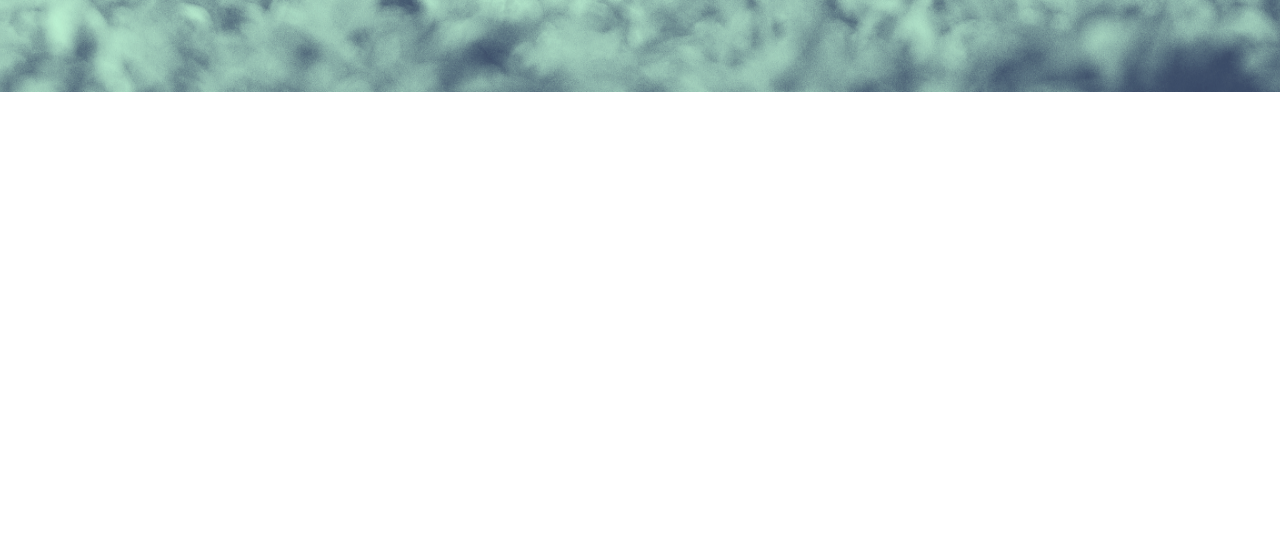
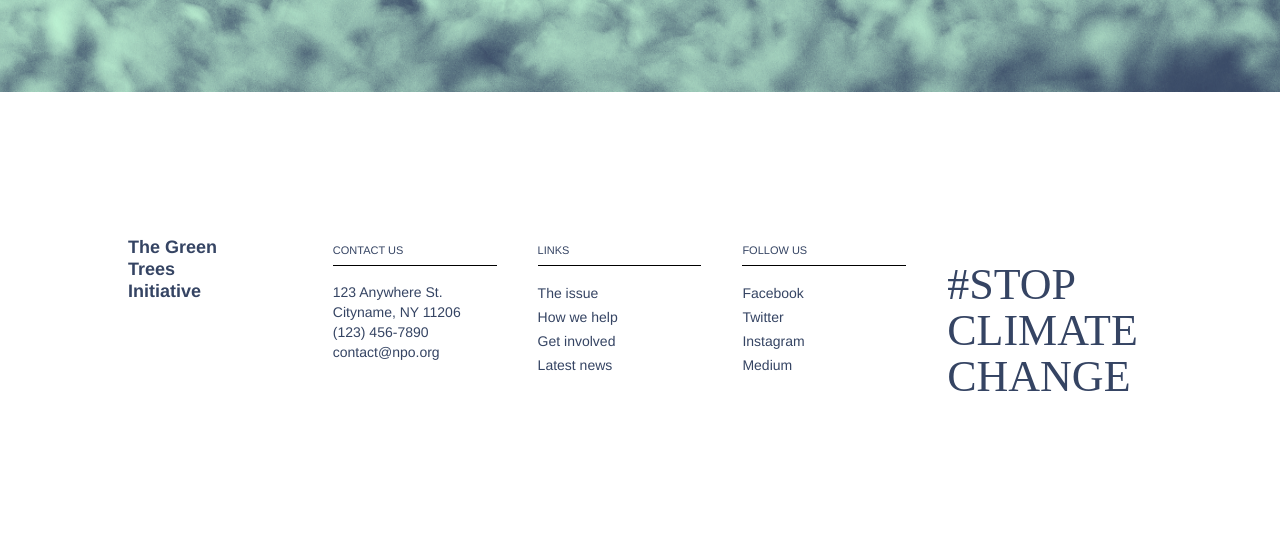
Before and after one commit to Mihirp784/nonprofit-website, a PHP site: page / in a window 1280 px wide. Shown: the part 3280-3816 px from the top of the page. Before the commit the page ends 3372 px from the top, so only its background shows below. Run offline with PHP 8.4, Linux system fonts and the light colour scheme; some libraries are stand-ins or nearby versions; some web fonts are replaced.

Commit message:
feat: footer added in index-page, flood font added

```diff
--- a/css/index.css
+++ b/css/index.css
@@ -1,18 +1,3 @@
-@import url("https://p.typekit.net/p.css?s=1&k=wvl2kgf&ht=tk&f=18085&a=84797321&app=typekit&e=css");
-
-@font-face {
-  font-family: "flood-std";
-  src: url("https://use.typekit.net/af/6da923/000000000000000000012fc3/27/l?primer=7cdcb44be4a7db8877ffa5c0007b8dd865b3bbc383831fe2ea177f62257a9191&fvd=n4&v=3")
-      format("woff2"),
-    url("https://use.typekit.net/af/6da923/000000000000000000012fc3/27/d?primer=7cdcb44be4a7db8877ffa5c0007b8dd865b3bbc383831fe2ea177f62257a9191&fvd=n4&v=3")
-      format("woff"),
-    url("https://use.typekit.net/af/6da923/000000000000000000012fc3/27/a?primer=7cdcb44be4a7db8877ffa5c0007b8dd865b3bbc383831fe2ea177f62257a9191&fvd=n4&v=3")
-      format("opentype");
-  font-display: auto;
-  font-style: normal;
-  font-weight: 400;
-}
-
 .brand {
   display: flex;
   flex-direction: row;
@@ -72,7 +57,6 @@ header > div > div > p > a {
 #issue-hashtag {
   width: 80%;
   text-transform: uppercase;
-  font: 44px/46px flood-std;
   color: #ffffff;
   padding: 10%;
 }
@@ -232,7 +216,6 @@ header > div > div > p > a {
 .facts-quote {
   width: 70%;
   text-align: left;
-  font: 44px/46px flood-std;
   color: #ffffff;
 }
 
@@ -419,7 +402,7 @@ header > div > div > p > a {
     font: 300 16px/24px Helvetica;
   }
 
-  .did-you-know-tag{
+  .did-you-know-tag {
     position: relative;
     left: 10%;
     transform: none;
--- a/css/style.css
+++ b/css/style.css
@@ -1,3 +1,18 @@
+@import url("https://p.typekit.net/p.css?s=1&k=wvl2kgf&ht=tk&f=18085&a=84797321&app=typekit&e=css");
+
+@font-face {
+  font-family: "flood-std";
+  src: url("https://use.typekit.net/af/6da923/000000000000000000012fc3/27/l?primer=7cdcb44be4a7db8877ffa5c0007b8dd865b3bbc383831fe2ea177f62257a9191&fvd=n4&v=3")
+      format("woff2"),
+    url("https://use.typekit.net/af/6da923/000000000000000000012fc3/27/d?primer=7cdcb44be4a7db8877ffa5c0007b8dd865b3bbc383831fe2ea177f62257a9191&fvd=n4&v=3")
+      format("woff"),
+    url("https://use.typekit.net/af/6da923/000000000000000000012fc3/27/a?primer=7cdcb44be4a7db8877ffa5c0007b8dd865b3bbc383831fe2ea177f62257a9191&fvd=n4&v=3")
+      format("opentype");
+  font-display: auto;
+  font-style: normal;
+  font-weight: 400;
+}
+
 body {
   font: Helvetica;
   padding: 0;
@@ -15,7 +30,7 @@ body {
   margin: auto;
 }
 
-.footer {
+footer {
   padding: 10%;
   margin: auto;
   display: grid;
@@ -42,12 +57,12 @@ body {
   color: #354463;
 }
 
-.footer > div > ul {
+footer > div > ul {
   list-style: none;
   padding: 0;
 }
 
-.footer > div > ul > li > #list-item {
+footer > div > ul > li > #list-item {
   font: 14px Helvetica;
   line-height: 10px;
   text-decoration: underline;
@@ -58,14 +73,17 @@ body {
   margin-top: 42px;
   justify-self: right;
   grid-column: 2;
-  font: bold italic 44px/46px Helvetica;
   text-transform: uppercase;
   color: #354463;
 }
 
+.flood-font {
+  font: 44px/46px flood-std;
+}
+
 /* Tablets */
 @media screen and (min-width: 640px) {
-  .footer {
+  footer {
     padding: 10%;
     margin: auto;
     display: grid;
@@ -84,14 +102,14 @@ body {
 
 /* Desktops */
 @media screen and (min-width: 1008px) {
-  .footer {
+  footer {
     padding: 10%;
     margin: auto;
     display: grid;
     grid-template-columns: repeat(5, 1fr);
   }
 
-  .footer > div {
+  footer > div {
     align-self: start;
   }
 
@@ -128,20 +146,20 @@ body {
     content: "LINKS";
   }
 
-  .footer > div > ul {
+  footer > div > ul {
     width: 80%;
   }
 
-  .footer > div > ul li {
+  footer > div > ul li {
     padding: 8px 0;
     border-bottom: 1px solid #000;
   }
 
-  .footer > div > ul li:last-child {
+  footer > div > ul li:last-child {
     border-bottom: 0;
   }
 
-  .footer > div > ul > li > #list-item {
+  footer > div > ul > li > #list-item {
     font: 14px Helvetica;
     line-height: 10px;
     text-decoration: none;
--- a/index.html
+++ b/index.html
@@ -20,7 +20,7 @@
       </div>
     </header>
     <section class="issue-section">
-      <div id="issue-hashtag">
+      <div id="issue-hashtag" class="flood-font">
         #stop <br />
         climate <br />
         change
@@ -147,7 +147,7 @@
     </section>
     <section class="facts-section">
       <div class="call-to-action">
-        <div class="facts-quote">Climate change Is a hunger issue.</div>
+        <div class="facts-quote flood-font">Climate change Is a hunger issue.</div>
         <div class="facts-button">Take action</div>
       </div>
       <div class="facts-info">
@@ -204,5 +204,39 @@
         </div>
       </div>
     </section>
+    <footer>
+      <div id="bottom-name">The Green Trees Initiative</div>
+      <div id="bottom-contact-us">
+        <ul>
+          <li id="contact-us">CONTACT US</li>
+          <li id="contact-details">
+            123 Anywhere St.<br />Cityname, NY 11206<br />(123) 456-7890<br />contact@npo.org
+          </li>
+        </ul>
+      </div>
+      <div id="bottom-follow-us">
+        <ul>
+          <li id="follow-us">FOLLOW US</li>
+          <li>
+            <p id="list-item">Facebook</p>
+            <p id="list-item">Twitter</p>
+            <p id="list-item">Instagram</p>
+            <p id="list-item">Medium</p>
+          </li>
+        </ul>
+      </div>
+      <div id="bottom-learn-more">
+        <ul>
+          <li id="learn-more"><span>LEARN MORE</span></li>
+          <li>
+            <p id="list-item">The issue</p>
+            <p id="list-item">How we help</p>
+            <p id="list-item">Get involved</p>
+            <p id="list-item">Latest news</p>
+          </li>
+        </ul>
+      </div>
+      <div id="bottom-hastag" class="flood-font">#stop climate change</div>
+    </section>
   </body>
 </html>
```
Also changed, not shown: css/donation.css (+4 -5 lines), donation.html (+3 -4 lines).
